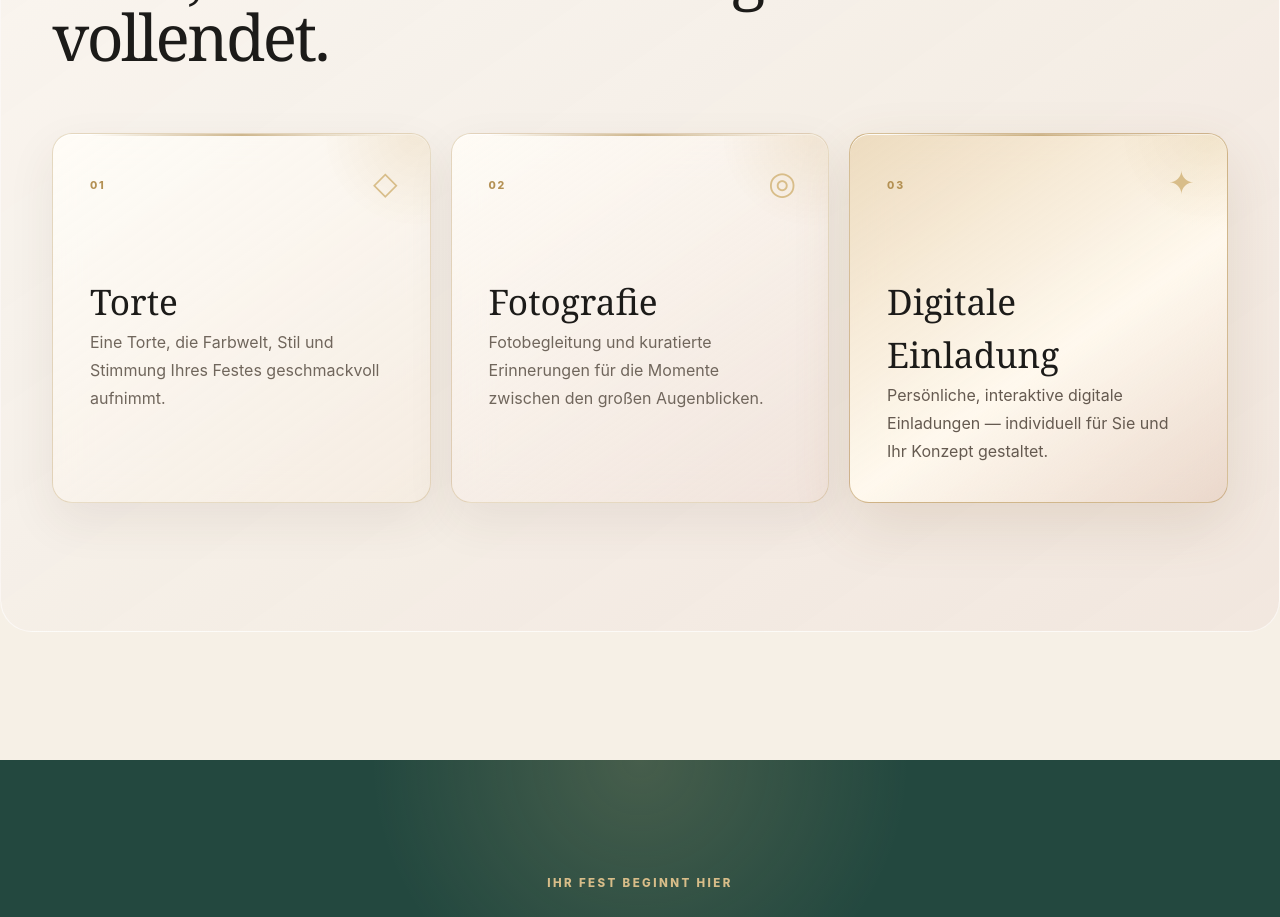
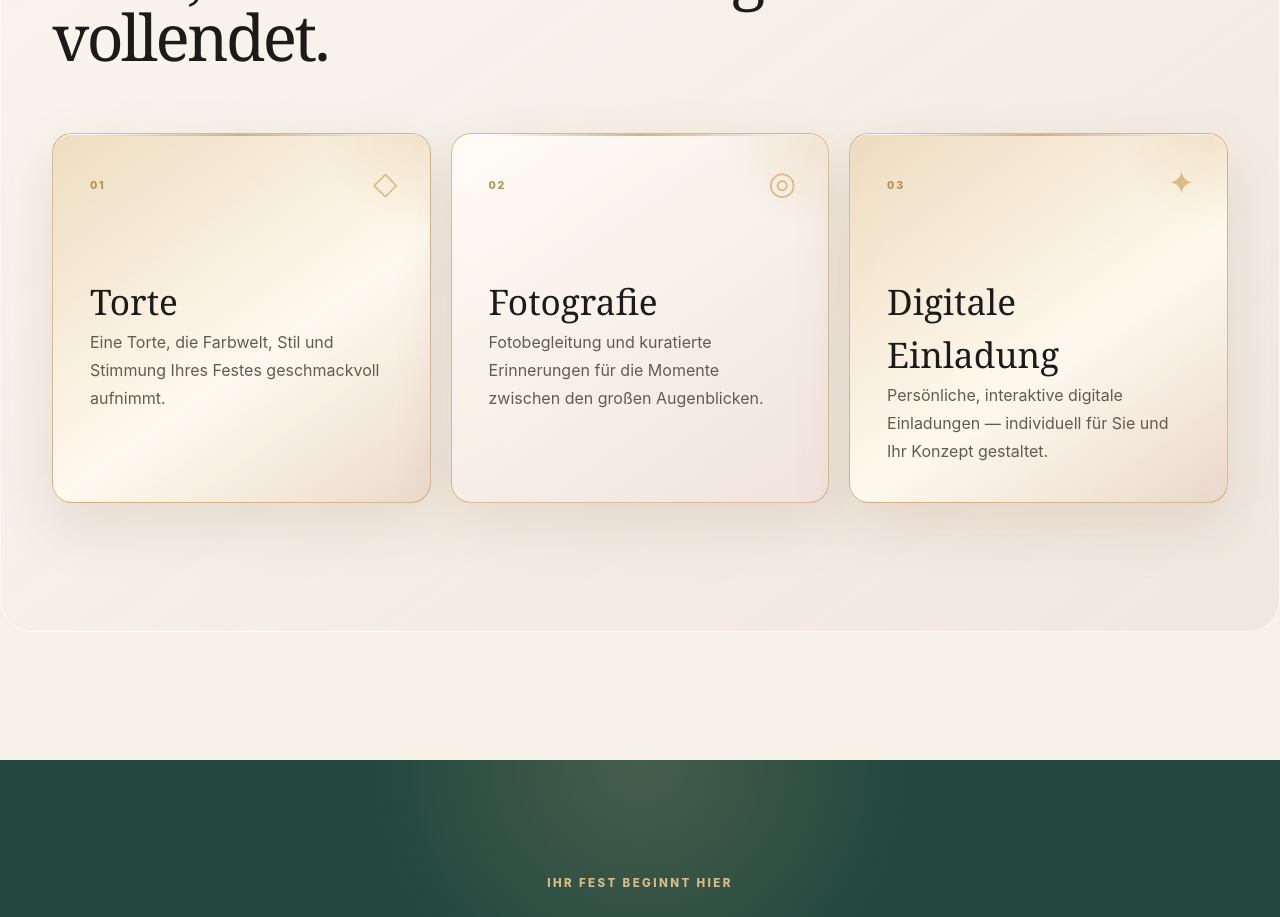
Before and after one commit to aysenuroerki-jpg/velvet-vienna, a Next.js app: page / in a window 1280 px wide. Shown: the part 3060-3977 px from the top of the page. Built offline with nearby package versions, Linux system fonts and the light colour scheme.

Commit message:
Unify homepage service card styling

```diff
--- a/app/components/MintSite.tsx
+++ b/app/components/MintSite.tsx
@@ -296,7 +296,7 @@ function Home({ t, occasions, open, lang }: { t: typeof copy.de; occasions: stri
     <section className="promise-strip">{occasions.map((occasion, index) => <span key={occasion}>{occasion}{index < occasions.length - 1 && <i aria-hidden="true">✦</i>}</span>)}</section>
     <section className="intro-section"><SectionHeading kicker={t.signature} title={t.signatureTitle} text={t.signatureText} /><div className="intro-collage"><div><Picture item={backdropProjects[8]} /></div><div><Picture item={giftDetails[0]} /></div><p>{localeExtras[lang].feeling[0]}<br />{localeExtras[lang].feeling[1]}</p></div></section>
     <section className="featured-section"><div className="featured-top"><SectionHeading kicker={t.selected} title={t.selectedTitle} /><Link className="text-link" href="/projects">{t.viewAll} <span>→</span></Link></div><div className="featured-grid">{featured.map((sourceItem, index) => { const item = localizeItem(sourceItem, lang); return <article key={item.id} className={`feature-card feature-card--${index + 1}`}><button onClick={() => open(item)} aria-label={`${t.imageOpen}: ${item.title}`}><Picture item={item} /><span>{String(index + 1).padStart(2, "0")}</span></button>{item.tag && <p>{item.tag}</p>}<h3>{item.title}</h3></article>; })}</div></section>
-    <section className="services-section"><SectionHeading kicker={t.services} title={t.servicesTitle} /><div className="service-grid"><Service number="01" title={t.cake} text={t.cakeText} symbol="◇" /><Service number="02" title={t.photo} text={t.photoText} symbol="◎" /><Service number="03" title={t.invite} text={t.inviteText} symbol="✦" featured /></div></section>
+    <section className="services-section"><SectionHeading kicker={t.services} title={t.servicesTitle} /><div className="service-grid"><Service number="01" title={t.cake} text={t.cakeText} symbol="◇" featured /><Service number="02" title={t.photo} text={t.photoText} symbol="◎" featured /><Service number="03" title={t.invite} text={t.inviteText} symbol="✦" featured /></div></section>
     <Cta t={t} />
   </>;
 }
```
